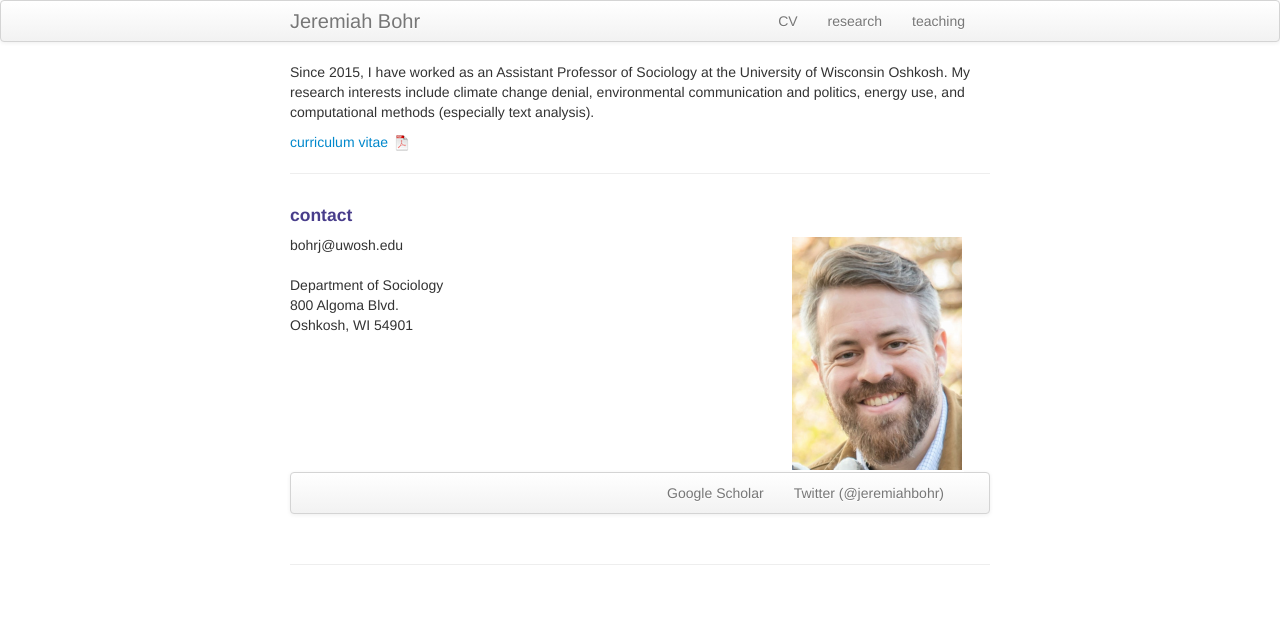
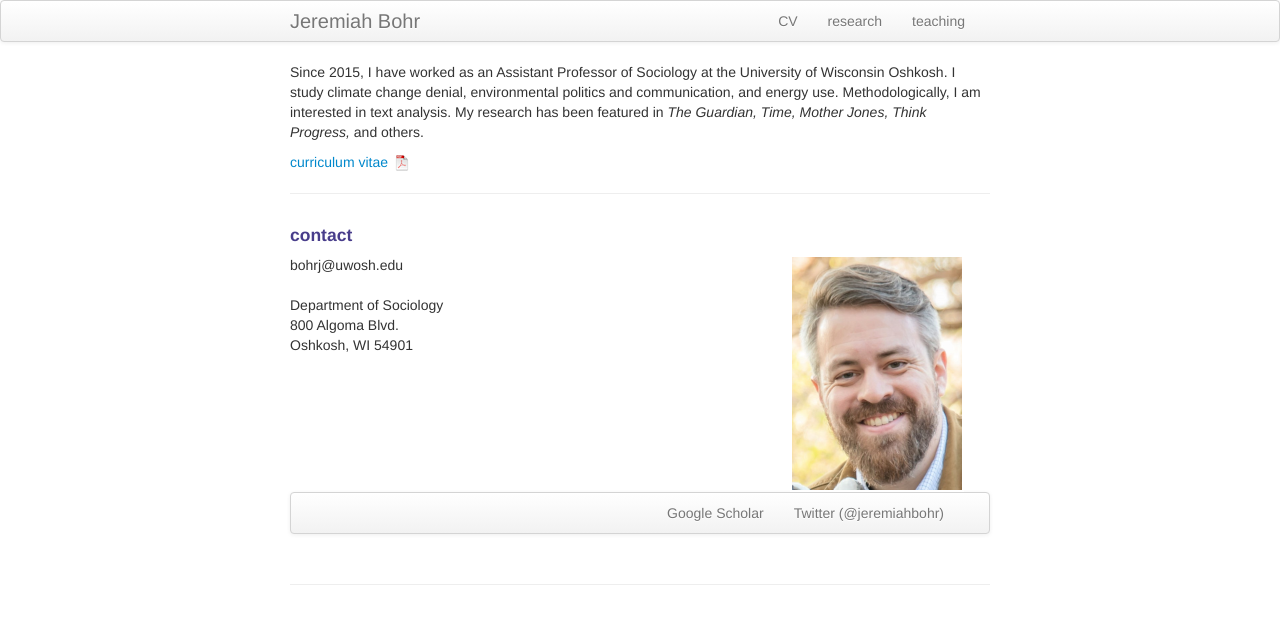
Before and after one commit to jeremiahbohr/jeremiahbohr.github.io, a Jekyll site: the page built from index.md, in a window 1280 px wide. Shown: the top 624 px of the page. Built offline with Jekyll 4.4.1, drawn with Linux system fonts in a browser that asks for light colours.

Commit message:
update my website

```diff
--- a/index.md
+++ b/index.md
@@ -4,7 +4,7 @@ title: Jeremiah Bohr
 description: Jeremiah Bohr is an Assistant Professor of Sociology at the University of Wisconsin Oshkosh.
 keywords: Jeremiah, Bohr, sociology, environmental, climate, denial, energy, computational, University, Wisconsin, Oshkosh
 ---
-Since 2015, I have worked as an Assistant Professor of Sociology at the University of Wisconsin Oshkosh. My research interests include climate change denial, environmental communication and politics, energy use, and computational methods (especially text analysis).
+Since 2015, I have worked as an Assistant Professor of Sociology at the University of Wisconsin Oshkosh. I study climate change denial, environmental politics and communication, and energy use. Methodologically, I am interested in text analysis. My research has been featured in <i>The Guardian, Time, Mother Jones, Think Progress,</i> and others.
 
 [curriculum vitae ![CV as pdf]({{ BASE_PATH }}/pages/icons16/pdf-icon.png)]({{ BASE_PATH }}/assets/CV.pdf)<br/>
 
```
